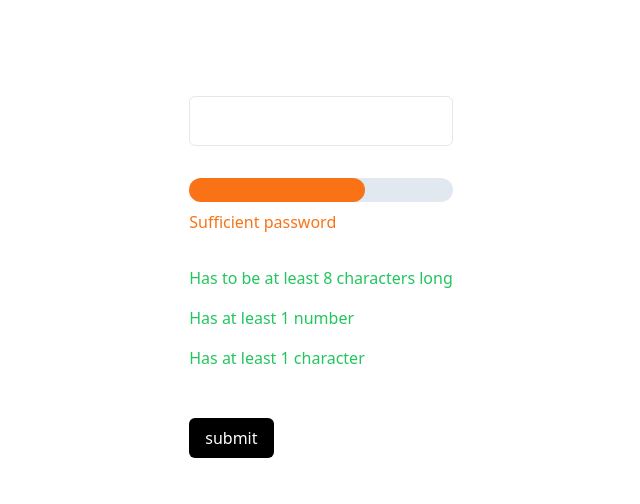
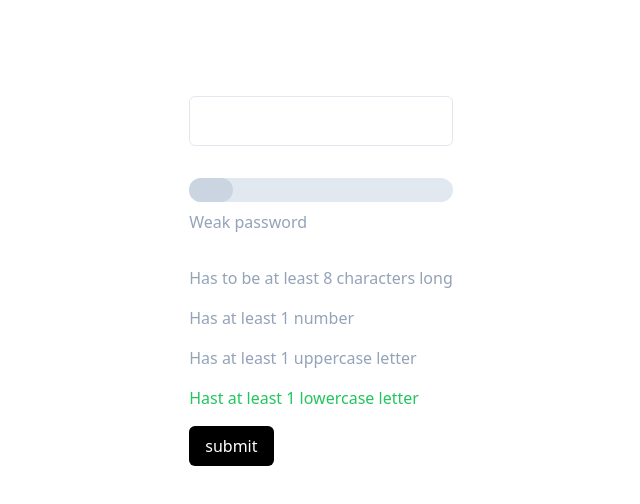
Before and after one commit to hosseindavoodi/PasswordIndicator, a Next.js app: page / in a window 1280 px wide. Shown: the top 504 px of the page, without its empty margins (319-959 px from the left). Built offline with nearby package versions, Linux system fonts and the light colour scheme.

Commit message:
implemented the funcionality of indicator

```diff
--- a/pages/components/PasswordProgressBar/PasswordProgressBar.tsx
+++ b/components/PasswordProgressBar/PasswordProgressBar.tsx
@@ -1,38 +1,44 @@
 import {  useMemo } from 'react'
+import {
+  passwordIndicator,
+  hasMinCharacters,
+  hasNumber,
+  hasUppercaseLetter,
+  hasLowercaseLetter
+   } from '@/utils/passwordIndicator'
 import clsx from 'clsx'
 
-const PasswordProgressBar = (( ) => {
+const PasswordProgressBar = ({passwordInputValue}: any ) => {
+
+  const passwordScore = passwordIndicator(passwordInputValue)
 
   const progressBarItems = [
     {
       id: 1,
-      item: true,
+      item: hasMinCharacters(passwordInputValue),
       text: 'Has to be at least 8 characters long'
     },
-    { id: 2, item: true, text: 'Has at least 1 number' },
+    { id: 2, item: hasNumber(passwordInputValue), text: 'Has at least 1 number' },
     {
       id: 3,
-      item: true,
-      text: 'Has at least 1 character'
+      item: hasUppercaseLetter(passwordInputValue),
+      text: 'Has at least 1 uppercase letter'
     },
     {
       id: 4,
-      item: false
-    },
-    {
-      id: 5,
-      item: false
+      item: hasLowercaseLetter(passwordInputValue),
+      text: 'Hast at least 1 lowercase letter'
     }
   ]
 
-  const count = progressBarItems.filter(value => value.item).length
+  console.log(passwordScore)
 
-  const none = 'Weak password'
+  const none = 'Empty password'
   const basic = 'Weak password'
   const mid = 'Weak password'
   const sufficient = 'Sufficient password'
   const strong = 'Strong password'
-  const allStar = 'Strong password'
+  const allStar = 'Very Strong password'
 
   const { barText, textColor, barWidth, bgColor } = useMemo(() => {
     let bgColor
@@ -40,38 +46,53 @@ const PasswordProgressBar = (( ) => {
     let barWidth
     let barText
 
-    switch (count) {
+    switch (passwordScore) {
       case 0:
         bgColor = 'bg-slate-300'
         textColor = 'text-slate-400'
-        barWidth = 'w-10'
+        barWidth = 'w-6'
         barText = none
         break
       case 1:
         bgColor = 'bg-slate-300'
         textColor = 'text-slate-400'
-        barWidth = 'w-1/5'
+        barWidth = 'w-1/6'
         barText = basic
         break
       case 2:
         bgColor = 'bg-slate-300'
         textColor = 'text-slate-400'
-        barWidth = 'w-1/3'
+        barWidth = 'w-1/4'
         barText = mid
         break
       case 3:
         bgColor = 'bg-orange-500'
         textColor = 'text-orange-500'
-        barWidth = 'w-2/3'
+        barWidth = 'w-1/2'
         barText = sufficient
         break
       case 4:
+        bgColor = 'bg-orange-500'
+        textColor = 'text-orange-500'
+        barWidth = 'w-8/12'
+        barText = sufficient
+        break
+      case 5:
         bgColor = 'bg-green-500'
         textColor = 'text-green-500'
-        barWidth = 'w-5/6'
+        barWidth = 'w-9/12'
+        barText = sufficient
+      case 6:
+        bgColor = 'bg-green-500'
+        textColor = 'text-green-500'
+        barWidth = 'w-10/12'
         barText = strong
-        break
-      case 5:
+      case 7:
+        bgColor = 'bg-green-500'
+        textColor = 'text-green-500'
+        barWidth = 'w-11/12'
+        barText = strong
+      case 8:
         bgColor = 'bg-green-500'
         textColor = 'text-green-500'
         barWidth = 'w-full'
@@ -79,7 +100,7 @@ const PasswordProgressBar = (( ) => {
         break
     }
     return { barText, textColor, barWidth, bgColor }
-  }, [count, none, basic, mid, sufficient, strong, allStar])
+  }, [passwordScore, none, basic, mid, sufficient, strong, allStar])
 
   return (
     <div className="col-span-1 xs:col-span-2">
@@ -104,6 +125,6 @@ const PasswordProgressBar = (( ) => {
       </ul>
     </div>
   )
-})
+}
 
 export default PasswordProgressBar
--- a/pages/index.tsx
+++ b/pages/index.tsx
@@ -1,20 +1,20 @@
 import { useForm } from 'react-hook-form';
-import PasswordProgressBar from './components/PasswordProgressBar/PasswordProgressBar';
+import PasswordProgressBar from '@/components/PasswordProgressBar/PasswordProgressBar';
+import clsx from 'clsx';
 
 export default function Home() {
   const { register, handleSubmit, watch, formState: { errors } } = useForm();
   const onSubmit = (data: any) => console.log(data);
 
-  console.log(watch("example"));
   return (
     <div className="flex min-h-screen flex-col items-center justify-between p-24">
             <div className="col-span-2">
             <form onSubmit={handleSubmit(onSubmit)}>
-              <input type='password' {...register("example")} className='w-full border border-slate-200 bg-white p-3 mb-8 rounded-md !ring-transparent placeholder:text-slate-200 ' />
+              <input type='password' defaultValue={''} {...register("password")} className='w-full border border-slate-200 bg-white p-3 mb-8 rounded-md !ring-transparent placeholder:text-slate-200 ' />
               {errors.exampleRequired && <span>This field is required</span>}
 
-              <PasswordProgressBar />
-              <button type="submit" className='bg-black text-white rounded-md px-4 py-2'> submit</button>
+              <PasswordProgressBar passwordInputValue={watch('password')} />
+              <button type="submit" className={clsx('bg-black text-white rounded-md px-4 py-2 disabled:bg-slate-400')}> submit</button>
 
             </form>
 
--- /dev/null
+++ b/utils/passwordIndicator.ts
@@ -0,0 +1,44 @@
+export const passwordIndicator = (param: string) => {
+    let passwordCheck = 0
+    let validateRegex = ['[A-Z]', '[a-z]', '[0-9]', '\\W']
+    validateRegex.forEach(regex => {
+      if (new RegExp(regex).test(param)) {
+        passwordCheck += 1
+      }
+    })
+
+    if (passwordCheck > 2 && param.length > 5) {
+      passwordCheck += 1
+    }
+    if (passwordCheck > 3 && param.length > 4) {
+      passwordCheck += 1
+    }
+    if (passwordCheck > 3 && param.length > 7) {
+      passwordCheck += 1
+    }
+    if (passwordCheck > 4 && param.length > 9) {
+      passwordCheck += 1
+    }
+    if (passwordCheck > 5 && param.length > 11) {
+      passwordCheck += 1
+    }
+
+    return passwordCheck
+  }
+
+
+  export const hasMinCharacters = (param: string) => {
+    return param && param.length > 7
+  }
+
+  export const hasNumber = (param: string) => {
+    return /[0-9]/.test(param)
+  }
+
+  export const hasUppercaseLetter = (param: string) => {
+    return /[A-Z]/.test(param)
+  }
+
+  export const hasLowercaseLetter = (param: string) => {
+    return /[a-z]/.test(param)
+  }
```
Also changed, not shown: components/PasswordProgressBar/index.ts (renamed from pages/components/PasswordProgressBar/index.ts).
